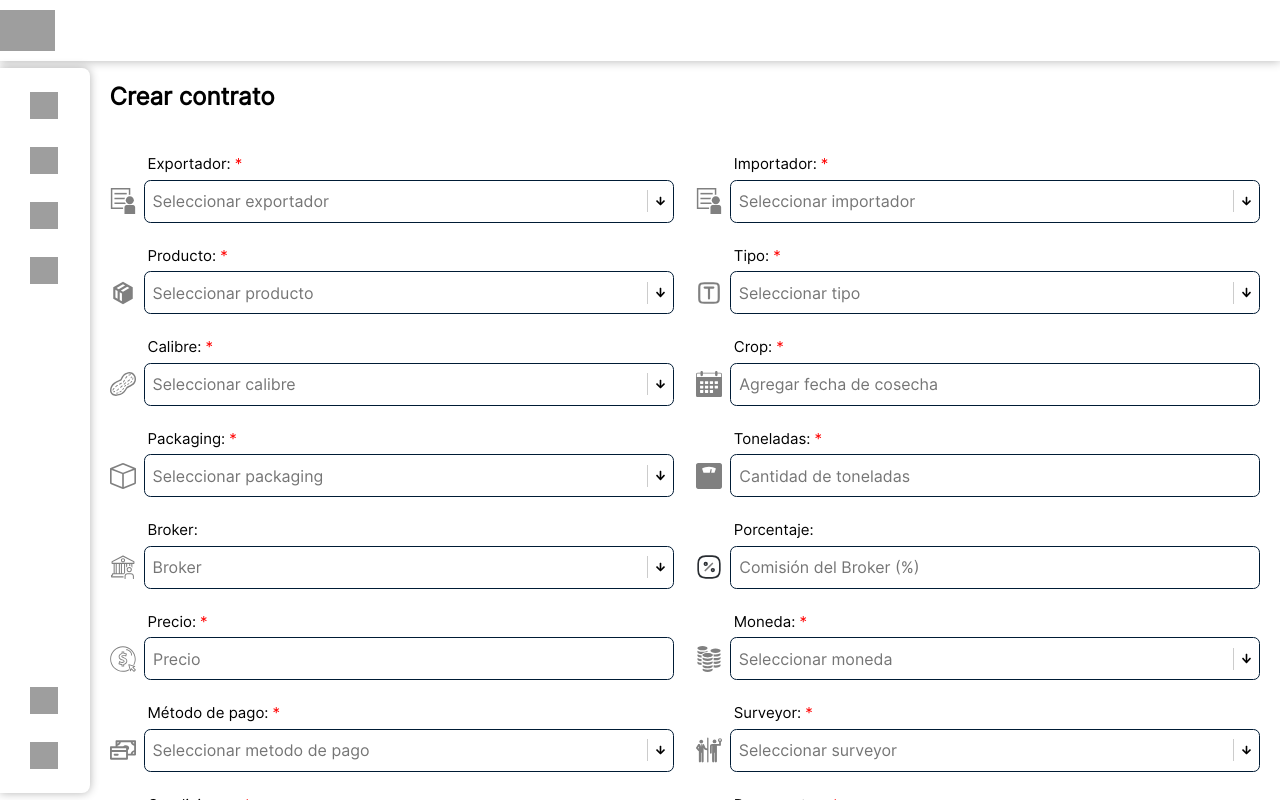
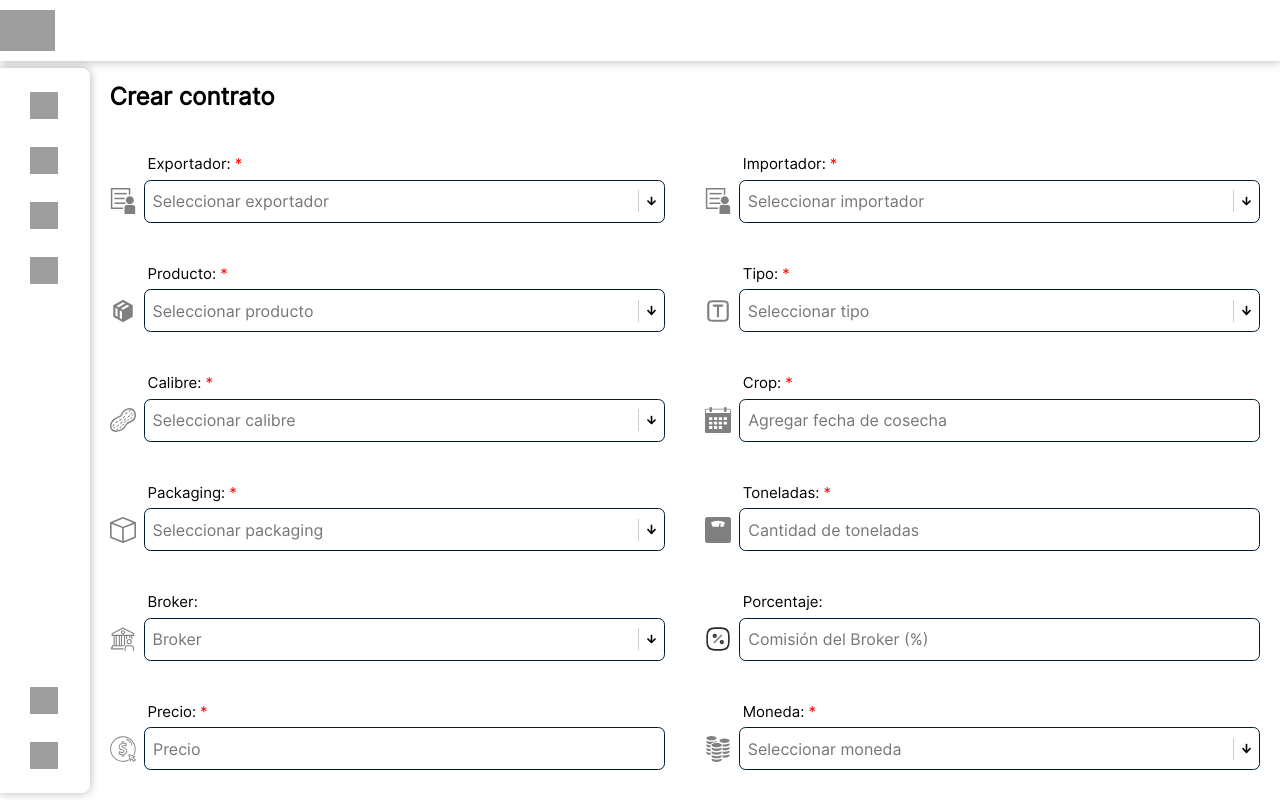
Before and after one commit to amav96/dimiproApp, a React (Vite) app: page /add-contract in a window 1280 px wide. Built offline with nearby package versions, Linux system fonts and the light colour scheme; grey boxes are pictures that could not be loaded.

Commit message:
DIM-20 fix columns

```diff
--- a/src/views/Add-Contract/_add-contract.scss
+++ b/src/views/Add-Contract/_add-contract.scss
@@ -1,13 +1,13 @@
 .add-contract-container {
-  max-width: 1240px;
   padding: 20px;
   h1 {
     font-weight: 600;
   }
 
   .Form {
-    gap: 22px;
+    gap: 40px;
     margin-top: 40px;
+    grid-template-columns: repeat(auto-fit, minmax(400px, 1fr));
 
     .label-container {
       display: flex;
@@ -31,7 +31,7 @@
     .Select_container,
     .controlInput,
     .File {
-      grid-column: span 6 / span 6;
+      grid-column: auto;
       height: fit-content;
       gap: 0;
 
@@ -56,11 +56,10 @@
   }
 
   .btn-primary {
-    margin-top: 30px;
-    width: 70%;
-    margin: 30px auto 0 auto;
-    text-align: center;
+    margin-top: 46px;
     display: flex;
+    width: 30%;
+    text-align: left;
     justify-content: center;
     align-items: center;
     min-height: 46px;
```
